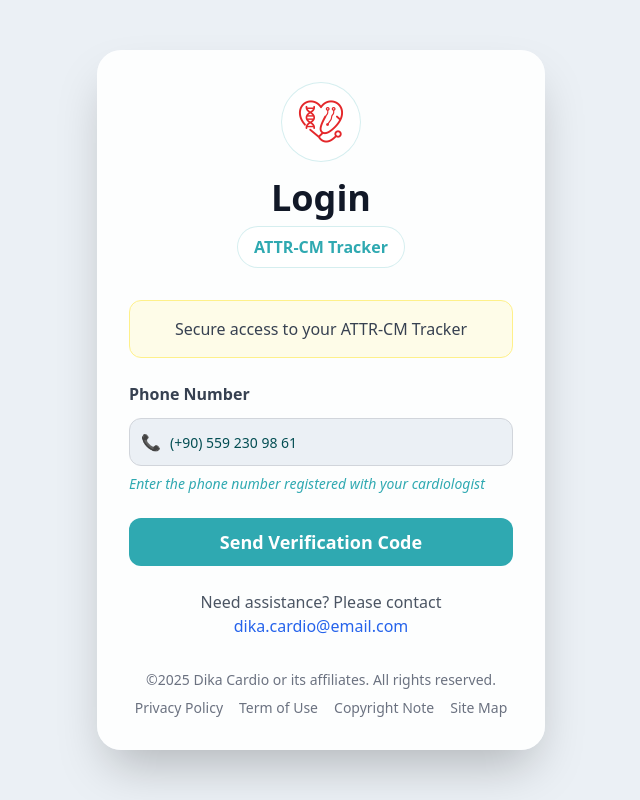
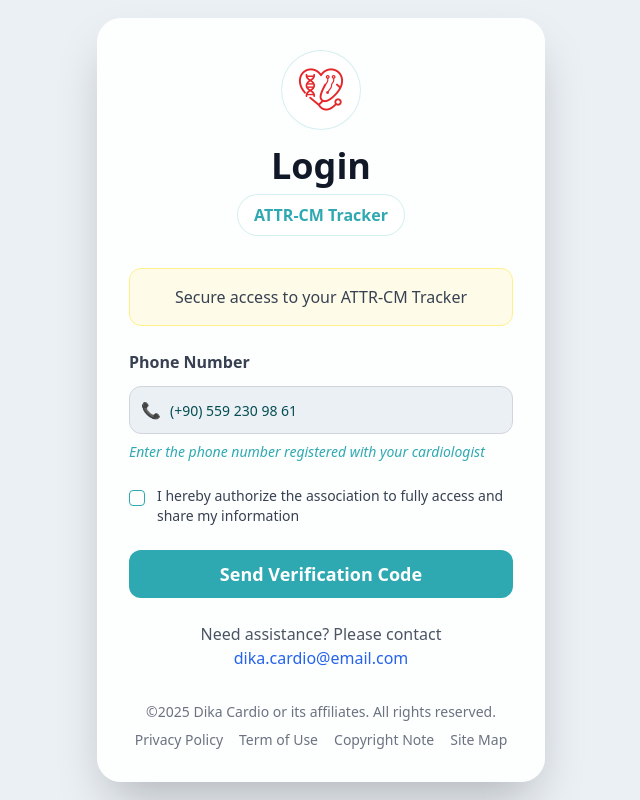
Before and after one commit to vidizayn-com/attr-cm-tracker-31, a React (Vite) app: page /login in a window 1280 px wide. Shown: the whole page, without its empty margins (319-959 px from the left). Built offline with nearby package versions, Linux system fonts and the light colour scheme.

Commit message:
Add authorization checkbox to login

```diff
--- a/src/pages/Login.tsx
+++ b/src/pages/Login.tsx
@@ -2,11 +2,13 @@
 import React, { useState } from 'react';
 import { Button } from '@/components/ui/button';
 import { Input } from '@/components/ui/input';
+import { Checkbox } from '@/components/ui/checkbox';
 import { useNavigate } from 'react-router-dom';
 import Layout from '@/components/Layout';
 
 const Login = () => {
   const [phoneNumber, setPhoneNumber] = useState('(+90) 559 230 98 61');
+  const [isAuthorized, setIsAuthorized] = useState(false);
   const navigate = useNavigate();
 
   const handleSendCode = () => {
@@ -59,6 +61,24 @@ const Login = () => {
             </p>
           </div>
 
+          {/* Authorization Checkbox */}
+          <div className="mb-6">
+            <div className="flex items-start space-x-3">
+              <Checkbox
+                id="authorization"
+                checked={isAuthorized}
+                onCheckedChange={(checked) => setIsAuthorized(checked as boolean)}
+                className="mt-1"
+              />
+              <label
+                htmlFor="authorization"
+                className="text-sm text-gray-700 leading-5 cursor-pointer"
+              >
+                I hereby authorize the association to fully access and share my information
+              </label>
+            </div>
+          </div>
+
           {/* Send Code Button */}
           <Button
             onClick={handleSendCode}
```
